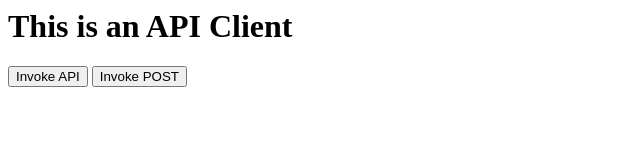
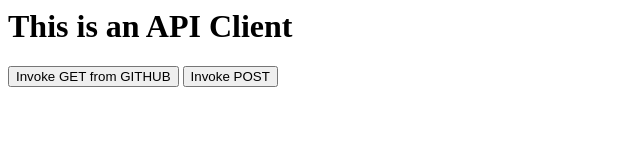
Before and after one commit to shivaspk/astart-apiclient, a plain HTML site: page index.html in a window 1280 px wide. Shown: the whole page, without its empty margins (0-640 px from the left). Drawn offline with Linux system fonts and the light colour scheme.

Commit message:
Update index.html
This is to show a conflict

```diff
--- a/index.html
+++ b/index.html
@@ -47,7 +47,7 @@
     </head>
     <body>
         <h1>This is an API Client</h1>
-        <button onclick="callrestAPI()">Invoke API</button>
+        <button onclick="callrestAPI()">Invoke GET from GITHUB</button>
         <button onclick="callPOSTAPI()">Invoke POST</button>
     </body>
 </html>
```
